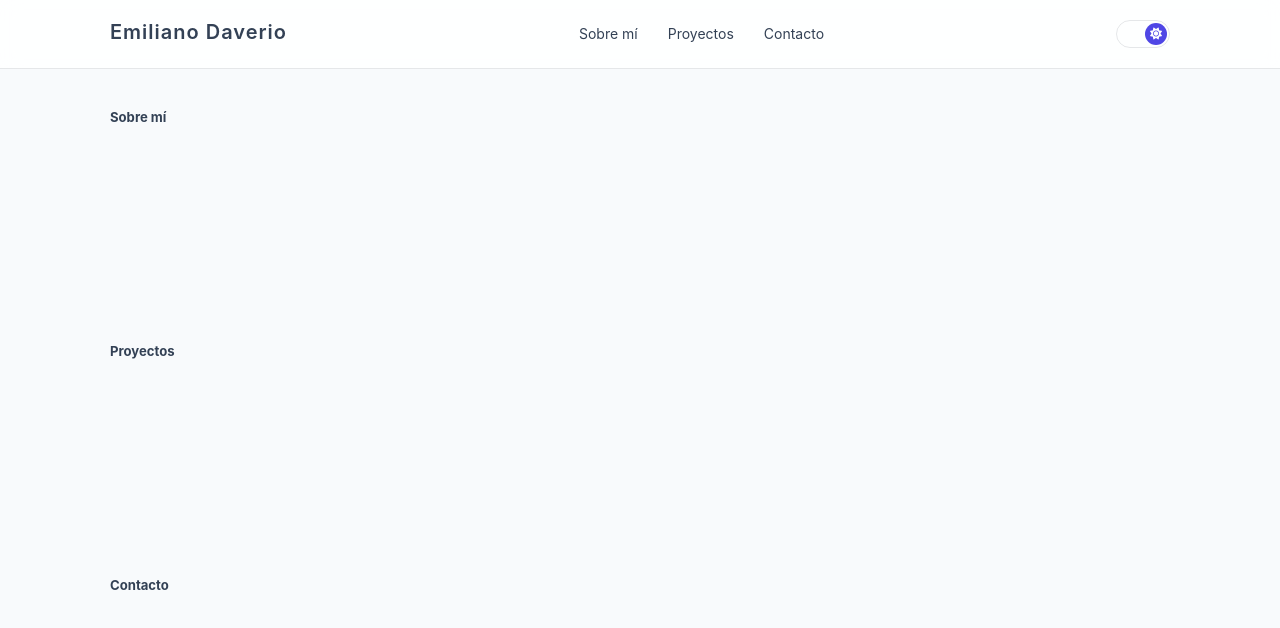
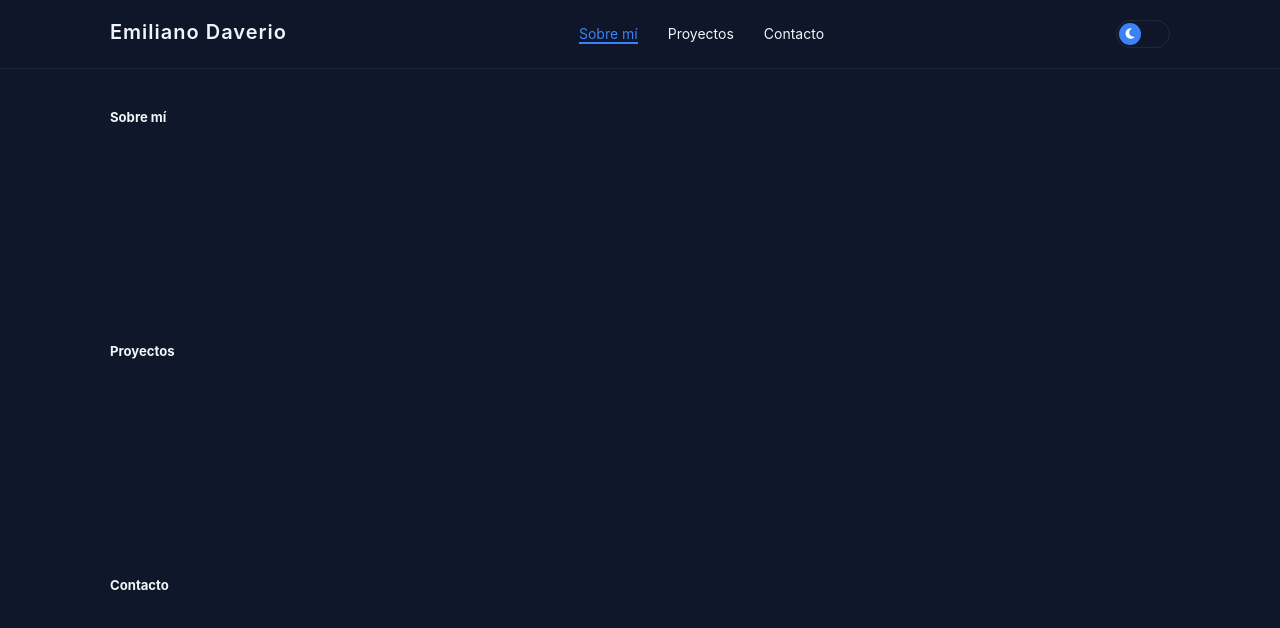
Before and after one commit to Yoru3971/Portfolio, an Angular app: page / in a window 1280 px wide. Both pictures are taken after a click on the button "Toggle theme". Shown: the top 628 px of the page. Built offline with nearby package versions, Linux system fonts and the light colour scheme.

Commit message:
update - theme service
theme control is now separated on a service

```diff
--- /dev/null
+++ b/src/app/core/services/theme-service.ts
@@ -0,0 +1,39 @@
+import { isPlatformBrowser } from '@angular/common';
+import { Inject, Injectable, PLATFORM_ID } from '@angular/core';
+import { BehaviorSubject } from 'rxjs';
+
+@Injectable({
+  providedIn: 'root',
+})
+export class ThemeService {
+  private isLightMode = new BehaviorSubject<boolean>(false);
+  isLightMode$ = this.isLightMode.asObservable();
+
+  constructor(@Inject(PLATFORM_ID) private platformId: Object) {
+    if (isPlatformBrowser(this.platformId)) {
+      this.detectSystemPreference();
+    }
+  }
+
+  toggleTheme(): void {
+    const newValue = !this.isLightMode.value;
+    this.isLightMode.next(newValue);
+    if (isPlatformBrowser(this.platformId)) {
+      this.applyTheme(newValue);
+    }
+  }
+
+  private applyTheme(isLight: boolean): void {
+    if (isLight) {
+      document.body.classList.add('light-theme');
+    } else {
+      document.body.classList.remove('light-theme');
+    }
+  }
+
+  private detectSystemPreference(): void {
+    const prefersLight = window.matchMedia('(prefers-color-scheme: light)').matches;
+    this.isLightMode.next(prefersLight);
+    this.applyTheme(prefersLight);
+  }
+}
--- a/src/app/shared/components/nav-bar/nav-bar.css
+++ b/src/app/shared/components/nav-bar/nav-bar.css
@@ -107,3 +107,13 @@
 .theme-toggle.active .toggle-slider i {
   transform: rotate(360deg);
 }
+
+/* Keeps the underline at 100% width when the section is active */
+.navbar__links a.active::after {
+  width: 100%;
+}
+
+/* Optional: changes the text color to the accent color when active */
+.navbar__links a.active {
+  color: var(--accent);
+}
--- a/src/app/shared/components/nav-bar/nav-bar.html
+++ b/src/app/shared/components/nav-bar/nav-bar.html
@@ -5,12 +5,13 @@
     </div>
 
     <nav class="navbar__links">
-      <a href="#about">Sobre mí</a>
-      <a href="#projects">Proyectos</a>
-      <a href="#contact">Contacto</a>
+      <a href="#about" [class.active]="currentSection === 'about'">Sobre mí</a>
+      <a href="#projects" [class.active]="currentSection === 'projects'">Proyectos</a>
+      <a href="#contact" [class.active]="currentSection === 'contact'">Contacto</a>
     </nav>
 
     <div class="navbar__actions">
+      @if (isLight$ | async; as isLight) {
         <button
           class="theme-toggle"
           [class.active]="isLight"
@@ -21,6 +22,13 @@
             <i class="fa-solid" [ngClass]="isLight ? 'fa-sun' : 'fa-moon'"></i>
           </span>
         </button>
+      } @else {
+        <button class="theme-toggle" (click)="toggleTheme()" aria-label="Toggle theme">
+          <span class="toggle-slider">
+            <i class="fa-solid fa-moon"></i>
+          </span>
+        </button>
+      }
     </div>
   </div>
 </header>
--- a/src/app/shared/components/nav-bar/nav-bar.ts
+++ b/src/app/shared/components/nav-bar/nav-bar.ts
@@ -1,5 +1,7 @@
-import { Component } from '@angular/core';
+import { Component, HostListener, OnInit } from '@angular/core';
 import { CommonModule } from '@angular/common';
+import { Observable } from 'rxjs';
+import { ThemeService } from '../../../core/services/theme-service';
 
 @Component({
   selector: 'app-nav-bar',
@@ -7,11 +9,36 @@ import { CommonModule } from '@angular/common';
   templateUrl: './nav-bar.html',
   styleUrl: './nav-bar.css',
 })
-export class NavBar {
-  isLight = false;
+export class NavBar implements OnInit {
+  isLight$!: Observable<boolean>;
+  currentSection: string = '';
 
-  toggleTheme() {
-    this.isLight = !this.isLight;
-    document.body.classList.toggle('light-theme');
+  constructor(private themeService: ThemeService) {}
+
+  ngOnInit(): void {
+    this.isLight$ = this.themeService.isLightMode$;
+  }
+
+  toggleTheme(): void {
+    this.themeService.toggleTheme();
+  }
+
+  @HostListener('window:scroll')
+  onScroll(): void {
+    const sections: string[] = ['about', 'projects', 'contact'];
+    const scrollPosition = window.scrollY || document.documentElement.scrollTop;
+    const offset = 150;
+
+    for (const section of sections) {
+      const element = document.getElementById(section);
+      if (element) {
+        const top = element.offsetTop - offset;
+        const bottom = top + element.offsetHeight;
+
+        if (scrollPosition >= top && scrollPosition < bottom) {
+          this.currentSection = section;
+        }
+      }
+    }
   }
 }
```
Lines whose indentation alone changed are shown as unchanged.
